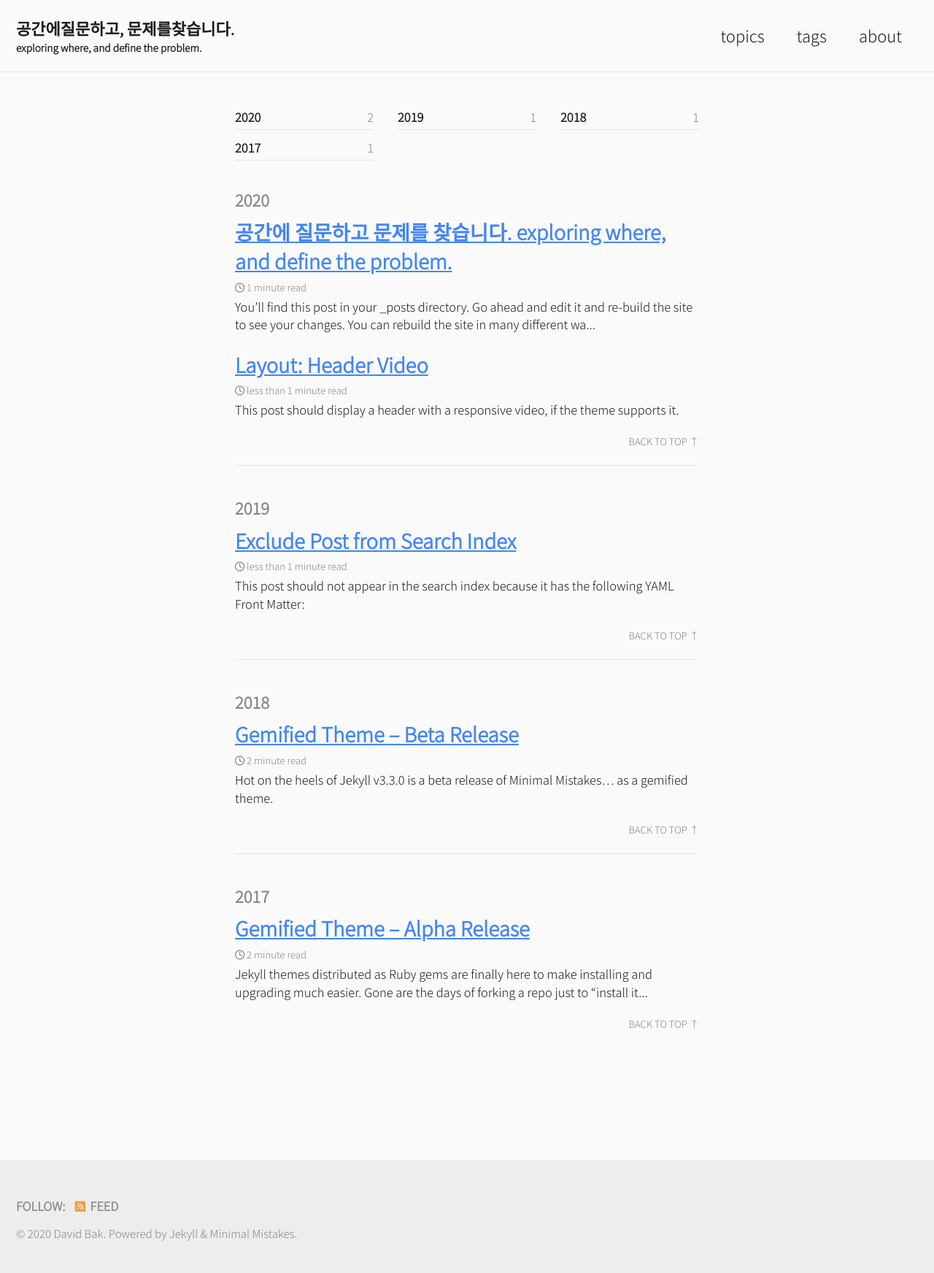
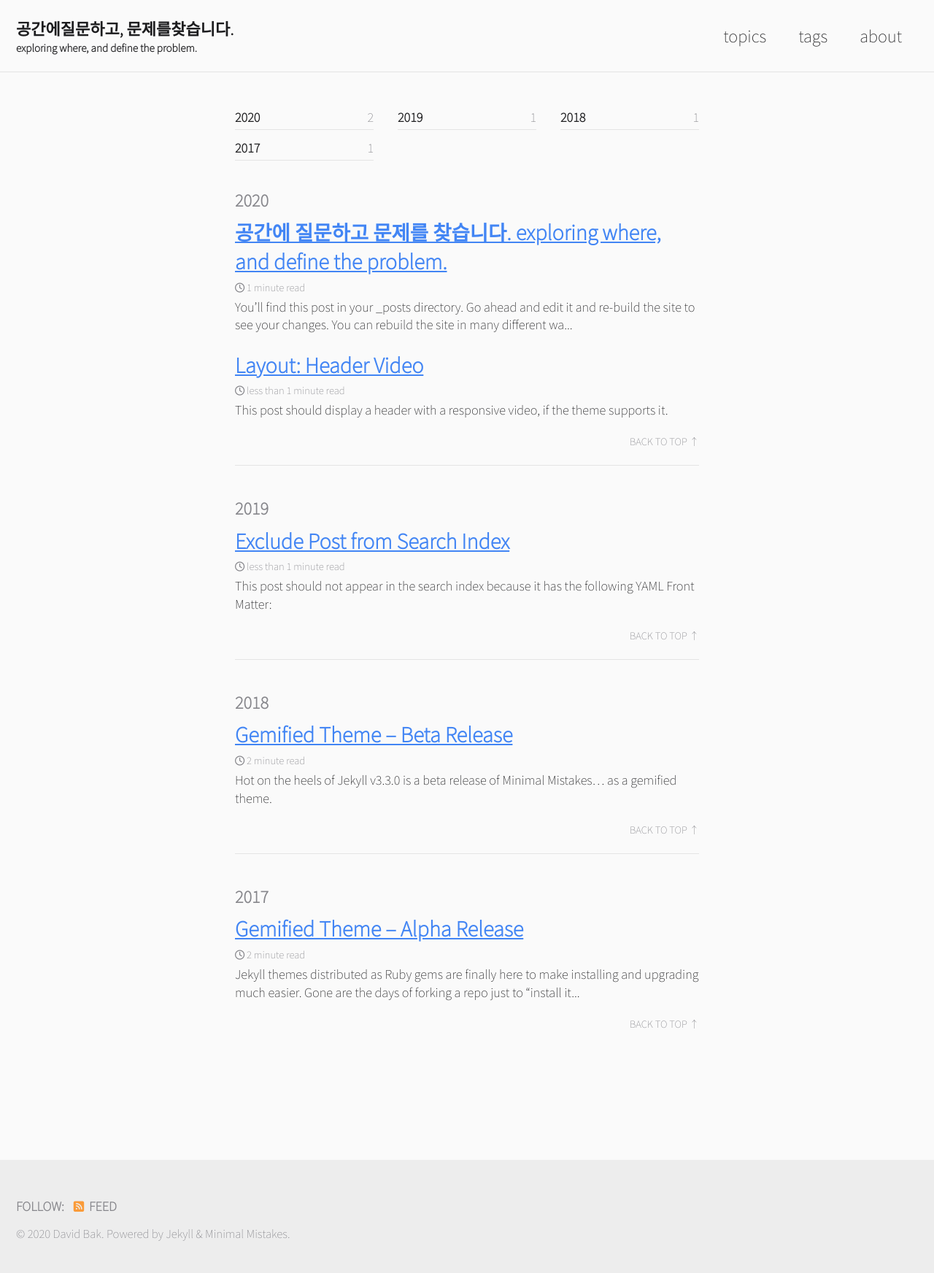
Before and after one commit to epplemint/epplemint.github.io, a Jekyll site: the page built from index.html, in a window 1280 px wide. Shown: the whole page at 73% size. Built offline with Jekyll 4.4.1, drawn with Linux system fonts in a browser that asks for light colours; cached includes are drawn as plain includes; nearby versions of some CDN libraries; the list of posts is cut into pages by our own code.

Commit message:
Update main.scss

```diff
--- a/assets/css/main.scss
+++ b/assets/css/main.scss
@@ -9,4 +9,4 @@
 
 @import "minimal-mistakes/skins/{{ site.minimal_mistakes_skin | default: 'default' }}"; // skin
 @import "minimal-mistakes"; // main partials
-@import url('https://fonts.googleapis.com/css?family=Noto+Sans+KR:300&display=swap&subset=korean'); //google webfonts
+@import url('https://fonts.googleapis.com/css?family=Noto+Sans+KR:100&display=swap&subset=korean'); //google webfonts
```
